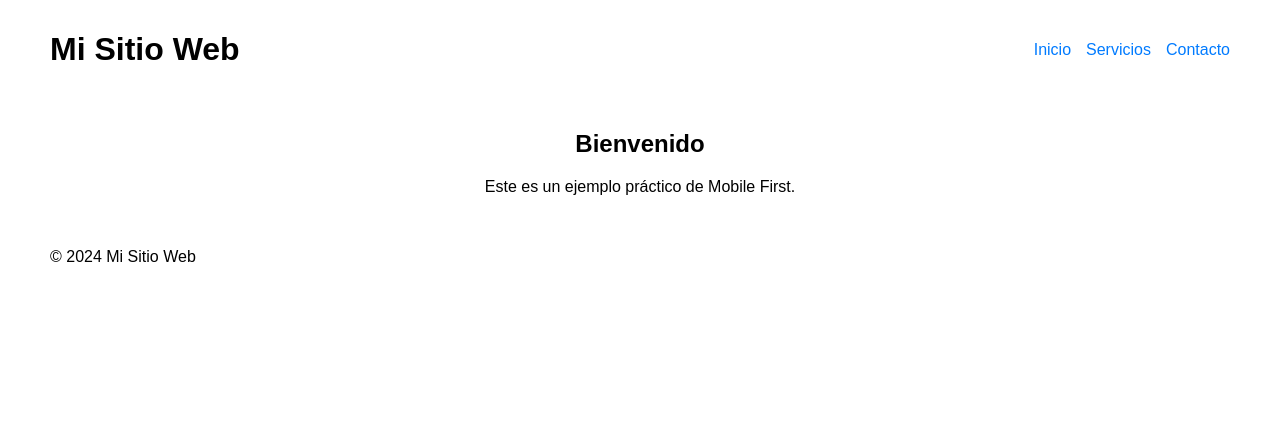
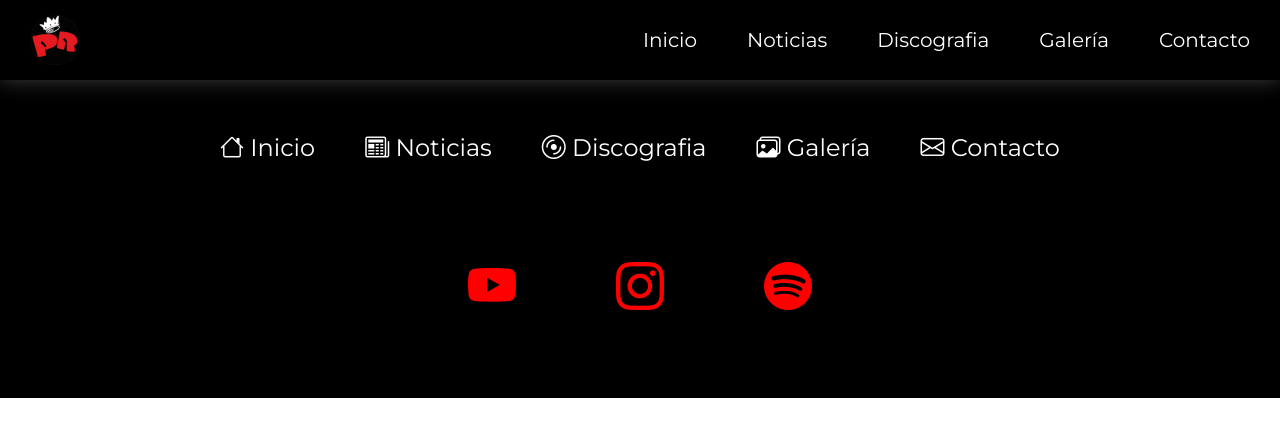
Before and after one commit to motorpsico97/PatricioRey, a plain HTML site: page pages/galeria.html in a window 1280 px wide. Drawn offline with nearby package versions, Linux system fonts and the light colour scheme.

Commit message:
links pag

```diff
--- a/css/styles.css
+++ b/css/styles.css
@@ -1110,6 +1110,7 @@ a::selection {
     }
 
     .carousel__container h2 {
+        padding-bottom: 100PX;
         font-size: 3rem;
         margin: 100px 0 0 250px;
         font-weight: 600;
--- a/pages/galeria.html
+++ b/pages/galeria.html
@@ -1,83 +1,124 @@
 <!DOCTYPE html>
-<html lang="es">
+<html lang="en">
 
 <head>
     <meta charset="UTF-8">
     <meta name="viewport" content="width=device-width, initial-scale=1.0">
-    <title>Mobile First</title>
+    <title>Patricio Rey - Galerías</title>
+    <!-- FAV ICON -->
+    <link rel="shortcut icon" href="../img/logo.png" type="image/x-icon">
+
+    <!-- Bootstrap -->
+    <link href="https://cdn.jsdelivr.net/npm/bootstrap@5.3.6/dist/css/bootstrap.min.css" rel="stylesheet"
+        integrity="sha384-4Q6Gf2aSP4eDXB8Miphtr37CMZZQ5oXLH2yaXMJ2w8e2ZtHTl7GptT4jmndRuHDT" crossorigin="anonymous">
+
+    <link rel="stylesheet" href="../css/styles.css">
+    <!-- Fuentes -->
+    <link rel="preconnect" href="https://fonts.googleapis.com">
+    <link rel="preconnect" href="https://fonts.gstatic.com" crossorigin>
+    <link href="https://fonts.googleapis.com/css2?family=Montserrat:ital,wght@0,100..900;1,100..900&display=swap"
+        rel="stylesheet">
 </head>
-<style>
-    body {
-    font-family: 'Arial', sans-serif;
-    margin: 0;
-    padding: 0;
-    text-align: center;
-}
 
-header, main, footer {
-    padding: 10px;
-}
+<body>
+    <header class="header">
+        <input type="checkbox" name="" id="open-menu" class="header__checkbox">
+        <label for="open-menu" class="header__open-nav-button" role="button">=</label>
+        <div class="header_logo-container">
+            <a href=""><img src="../img/logo.png" alt="" class="header-logo" href="../index.html"></a>
+        </div>
+        <nav class="header__nav">
+            <ul class="header__nav-list">
+                <li class="header__nav-item">
+                    <a href="../index.html">
+                        <i class="bi bi-house"></i>
+                        Inicio
+                    </a>
+                </li>
+                <li class="header__nav-item">
+                    <a href="./noticias.html">
+                        <i class="bi bi-newspaper"></i>
+                        Noticias
 
-nav ul {
-    list-style: none;
-    padding: 0;
-}
+                    </a>
+                </li>
+                <li class="header__nav-item">
+                    <a href="./discografia.html">
+                        <i class="bi bi-disc"></i>
+                        Discografia
 
-nav ul li {
-    margin: 5px 0;
-}
+                    </a>
+                </li>
+                <li class="header__nav-item">
+                    <a href="./galeria.html">
+                        <i class="bi bi-images"></i>
+                        Galería
 
-nav ul li a {
-    text-decoration: none;
-    color: #007BFF;
-}
-/* Media query para tabletas */
-@media (min-width: 600px) {
-    nav ul {
-        display: flex;
-        justify-content: center;
-        gap: 15px;
-    }
-}
-
-/* Media query para computadoras de escritorio */
-@media (min-width: 1024px) {
-    body {
-        max-width: 1200px;
-        margin: 0 auto;
-    }
-
-    header, footer {
-        display: flex;
-        justify-content: space-between;
-        align-items: center;
-    }
-
-    nav ul {
-        justify-content: flex-end;
-    }
-}
-</style>
-<body>
-    <header>
-        <h1>Mi Sitio Web</h1>
-        <nav>
-            <ul>
-                <li><a href="#">Inicio</a></li>
-                <li><a href="#">Servicios</a></li>
-                <li><a href="#">Contacto</a></li>
+                    </a>
+                </li>
+                <li class="header__nav-item">
+                    <a href="./contacto.html">
+                        <i class="bi bi-envelope"></i>
+                        Contacto
+                    </a>
+                </li>
             </ul>
         </nav>
     </header>
-    <main>
-        <section>
-            <h2>Bienvenido</h2>
-            <p>Este es un ejemplo práctico de Mobile First.</p>
-        </section>
-    </main>
-    <footer>
-        <p>&copy; 2024 Mi Sitio Web</p>
+    <!-- MAIN -->
+
+
+    <!-- FOOTER -->
+    <footer class="footer__container">
+        <div class="footer_list-container">
+            <ul class="footer__list">
+                <li class="footer__item">
+                    <a href="../index.html">
+                        <i class="bi bi-house"></i>
+                        Inicio
+                    </a>
+                </li>
+                <li class="footer__item">
+                    <a href="./noticias.html">
+                        <i class="bi bi-newspaper"></i>
+                        Noticias
+                    </a>
+                </li>
+                <li class="footer__item">
+                    <a href="./discografia.html">
+                        <i class="bi bi-disc"></i>
+                        Discografia
+                    </a>
+                </li>
+                <li class="footer__item">
+                    <a href="./galeria.html">
+                        <i class="bi bi-images"></i>
+                        Galería</a>
+                </li>
+                <li class="footer__item">
+                    <a href="./contacto.html">
+                        <i class="bi bi-envelope"></i>
+                        Contacto</a>
+                </li>
+            </ul>
+        </div>
+        <div class="footer__container-logo">
+            <a href="../index.html"><img src="../img/logo1.jpg" alt=""></a>
+        </div>
+        <div class="footer__social">
+            <a href=""><i class="bi bi-youtube"></i></a></i>
+            <a href=""><i class="bi bi-instagram"></i></a>
+            <a href=""><i class="bi bi-spotify"></i></a>
+        </div>
     </footer>
+
+
+
+
+
+    <script src="https://cdn.jsdelivr.net/npm/bootstrap@5.3.6/dist/js/bootstrap.bundle.min.js"
+        integrity="sha384-j1CDi7MgGQ12Z7Qab0qlWQ/Qqz24Gc6BM0thvEMVjHnfYGF0rmFCozFSxQBxwHKO"
+        crossorigin="anonymous"></script>
 </body>
 
 </html>
```
Also changed, not shown: index.html (+3 -1 lines), pages/contacto.html (+99 -26 lines), pages/discografia.html (+124 -0 lines), pages/noticias.html (+124 -0 lines).
